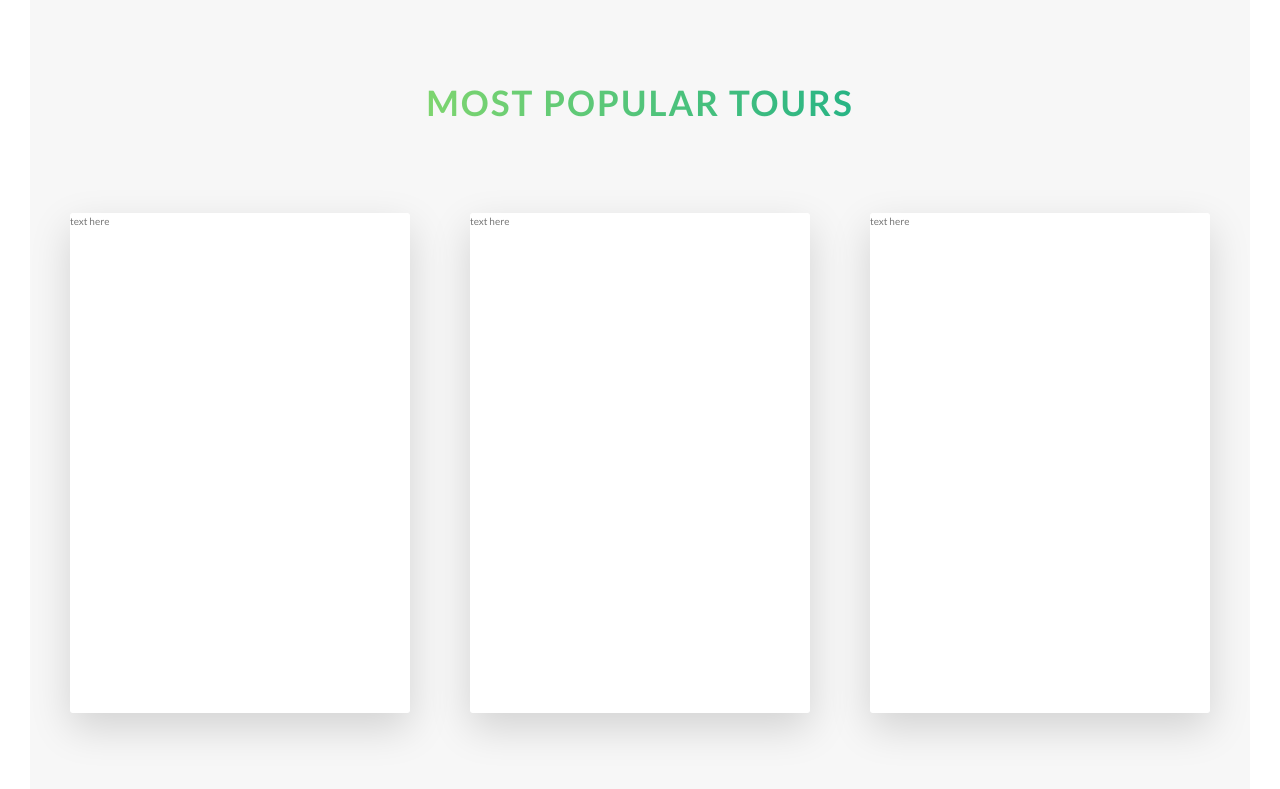
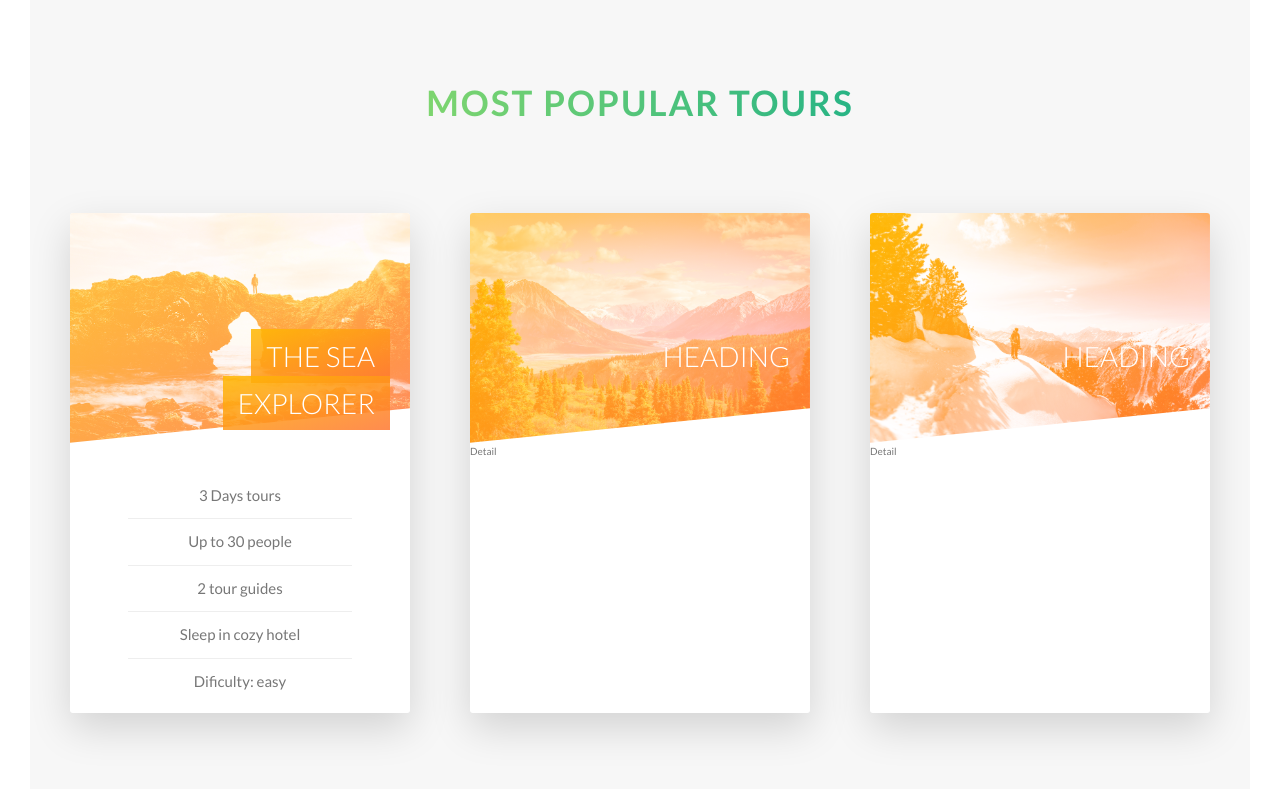
Before and after one commit to soy-villalobos/CURSO-OK, a website: page Natours/starter/index.html in a window 1280 px wide. Shown: the part 2222-3011 px from the top of the page. Drawn offline with Linux system fonts and the light colour scheme.

Commit message:
tarjetas primera parte

```diff
--- a/Natours/starter/index.html
+++ b/Natours/starter/index.html
@@ -104,7 +104,22 @@
            <div class="col-1-of-3">
                <div class="card">
                    <div class="card__side card__side--front">
-                       text here
+                       <div class="card__picture card__picture-1">
+                           &nbsp;
+                       </div>
+                       <h4 class="card__heading">
+                           <span class="card__heading-span card__heading-span--1">The Sea Explorer</span>
+
+                       </h4>
+                       <div class="card__details">
+                           <ul>
+                               <li>3 Days tours</li>
+                               <li>Up to 30 people</li>
+                               <li>2 tour guides</li>
+                               <li>Sleep in cozy hotel </li>
+                               <li>Dificulty: easy</li>
+                           </ul>
+                       </div>
                    </div>
                    <div class="card__side card__side--back card__side--back-1">
                     back
@@ -114,7 +129,15 @@
            <div class="col-1-of-3">
             <div class="card">
                 <div class="card__side card__side--front">
-                    text here
+                    <div class="card__picture card__picture-2">
+                        &nbsp;
+                    </div>
+                    <div class="card__heading">
+                        Heading
+                    </div>
+                    <div class="card__detail">
+                        Detail
+                    </div>
                 </div>
                 <div class="card__side card__side--back card__side--back-2">
                  back
@@ -124,7 +147,15 @@
         <div class="col-1-of-3">
             <div class="card">
                 <div class="card__side card__side--front">
-                    text here
+                    <div class="card__picture card__picture-3">
+                        &nbsp;
+                    </div>
+                    <div class="card__heading">
+                        Heading
+                    </div>
+                    <div class="card__detail">
+                        Detail
+                    </div>
                 </div>
                 <div class="card__side card__side--back card__side--back-3">
                  back
--- a/Natours/starter/sass/abstract/_variables.scss
+++ b/Natours/starter/sass/abstract/_variables.scss
@@ -10,6 +10,7 @@ $color-tertiary-light: #2998ff;
 $color-tertiary-dark: #5643fa;
 
 $color-grey-light-1: #f7f7f7;
+$color-grey-light-2: #eee;
 $color-grey-dark: #777;
 $color-white: #fff;
 $color-black: #000;
--- a/Natours/starter/sass/components/_card.scss
+++ b/Natours/starter/sass/components/_card.scss
@@ -1,11 +1,13 @@
 .card {
+
+    //FUNCION
     perspective: 150rem;
     -moz-perspective: 150rem;
     position: relative;
-    height: 50rem;
+    height: 52rem;
 
     &__side {
-        height: 50rem;
+        height: 52rem;
         transition: all .8s ease;
         height: 50rem;
         position: absolute;
@@ -15,6 +17,7 @@
         backface-visibility: hidden;
         border-radius: 3px;
         box-shadow: $shadow;
+        overflow: hidden;
 
         &--front {
             background-color: $color-white;
@@ -33,10 +36,74 @@
     }
 
     &:hover &__side--front {
-        transform: rotateY(180deg);
+        transform: rotateY(-180deg);
     }
 
     &:hover &__side--back {
         transform: rotateY(0)
     }
+
+    //FRONT SIDE STYLING
+    &__picture {
+        background-size: cover;
+        height: 23rem;
+        background-blend-mode: screen;
+        -webkit-clip-path: polygon(0 0, 100% 0, 100% 85%, 0 100%);
+        clip-path: polygon(0 0, 100% 0, 100% 85%, 0 100%);
+
+
+        &-1 {
+            background-image:  linear-gradient(to right bottom, $color-secondary-light, $color-secondary-dark), url(../img/nat-5.jpg);
+        }
+        &-2 {
+            background-image:  linear-gradient(to right bottom, $color-secondary-light, $color-secondary-dark), url(../img/nat-6.jpg);
+        }
+        &-3 {
+            background-image:  linear-gradient(to right bottom, $color-secondary-light, $color-secondary-dark), url(../img/nat-7.jpg);
+        }
+
+    }
+    &__heading {
+        font-size: 2.8rem;
+        font-weight: 300;
+        text-transform: uppercase;
+        text-align: right;
+        color: $color-white;
+        position: absolute;
+        top: 12rem;
+        right: 2rem;
+        width: 75%;
+    }
+
+    &__heading-span {
+        padding: 1rem 1.5rem;
+        -webkit-box-decoration-break: clone;
+        box-decoration-break: clone;
+
+        &--1 {
+            background-image: linear-gradient(to right bottom,
+            rgba($color-secondary-light, .85),
+            rgba($color-secondary-dark,  .85));
+        }
+    }
+
+    &__details {
+        padding: 3rem;
+
+        ul {
+            list-style: none;
+            width: 80%;
+            margin: 0 auto;
+
+            li{
+                text-align: center;
+                font-size: 1.5rem;
+                padding: 1rem;
+
+                &:not(:last-child) {
+                    border-bottom: 1px solid $color-grey-light-2;
+                }
+            }
+        }
+    }
 }
--- a/Natours/starter/sass/layout/_header.scss
+++ b/Natours/starter/sass/layout/_header.scss
@@ -8,6 +8,7 @@
     background-size: cover;
     background-position: top;
     position: relative;
+    -webkit-clip-path: polygon(0 0, 100% 0, 100% 75% , 0 100%);
     clip-path: polygon(0 0, 100% 0, 100% 75% , 0 100%);
 
     &__logo-box{
```
Also changed, not shown: Natours/starter/css/style.css.
